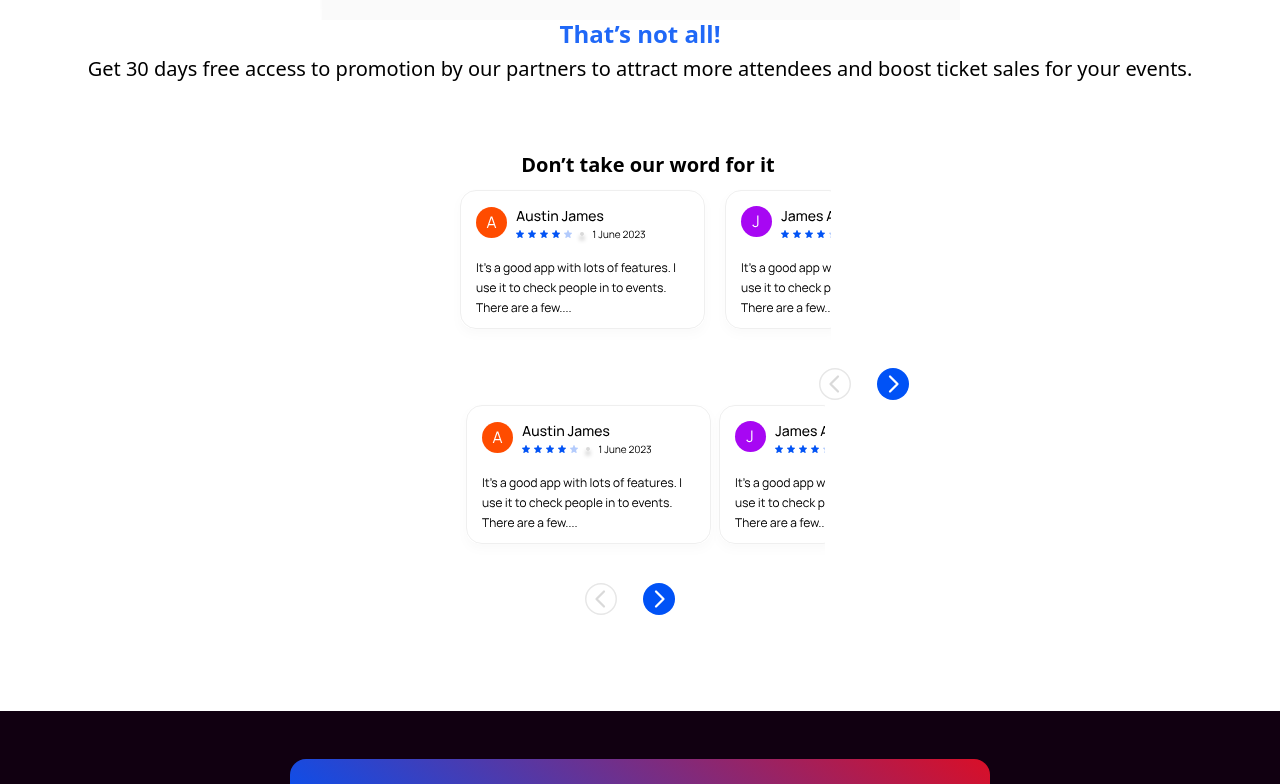
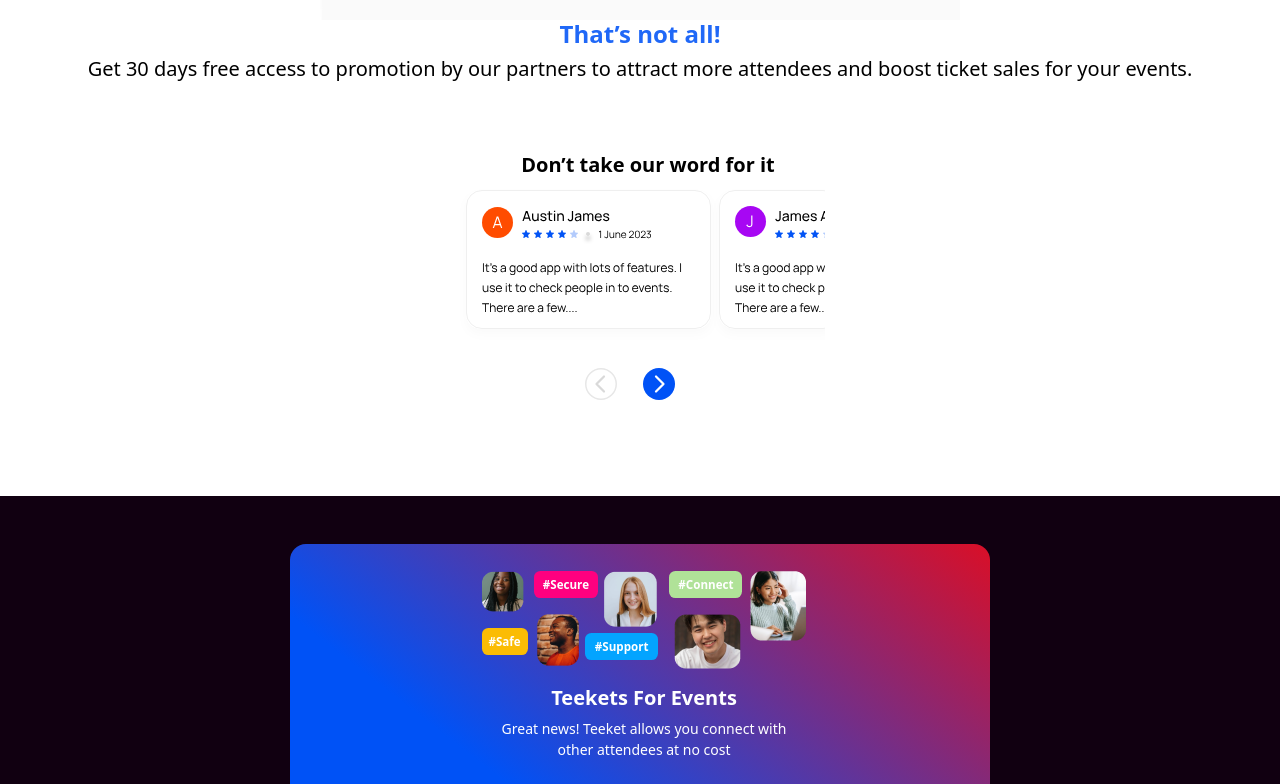
Before and after one commit to gogurlbaby/teeket, a React (Create React App) app: page /home in a window 1280 px wide. Shown: the part 3020-3804 px from the top of the page. Built offline with nearby package versions, Linux system fonts and the light colour scheme.

Commit message:
carousel

```diff
--- a/src/components/home-page_components/Testimonials.js
+++ b/src/components/home-page_components/Testimonials.js
@@ -7,26 +7,10 @@
 
 function Testimonials() {
   return (
-    <div className="md:flex md:flex-col md:justify-center md:items-center pt-[1rem] pb-[4rem] ">
-      <h4 className="md:text-[20px] font-bold text-[18px] text-[#000000] ml-[1rem]">
+    <div class="md:flex md:flex-col md:justify-center md:items-center pt-[1rem] pb-[4rem] ">
+      <h4 class="md:text-[20px] font-bold text-[18px] text-[#000000] ml-[1rem]">
         Don’t take our word for it
       </h4>
-      <div className="flex">
-        <img
-          classNameName="d-block w-100"
-          src={first_testimony}
-          alt="firsttestimonial"
-        />
-        <img
-          classNameName="d-block w-100"
-          src={second_testimony}
-          alt="secondtestimonial"
-        />
-      </div>
-      <div className="flex mt-[1.5rem] ml-[35%]">
-        <img src={back_arrow} alt="back-arrow" className="mr-[0.813rem]" />
-        <img src={forward_arrow} alt="forward-arrow" className="ml-[0.813rem]" />
-      </div>
       <Carousel />
     </div>
   );
```
